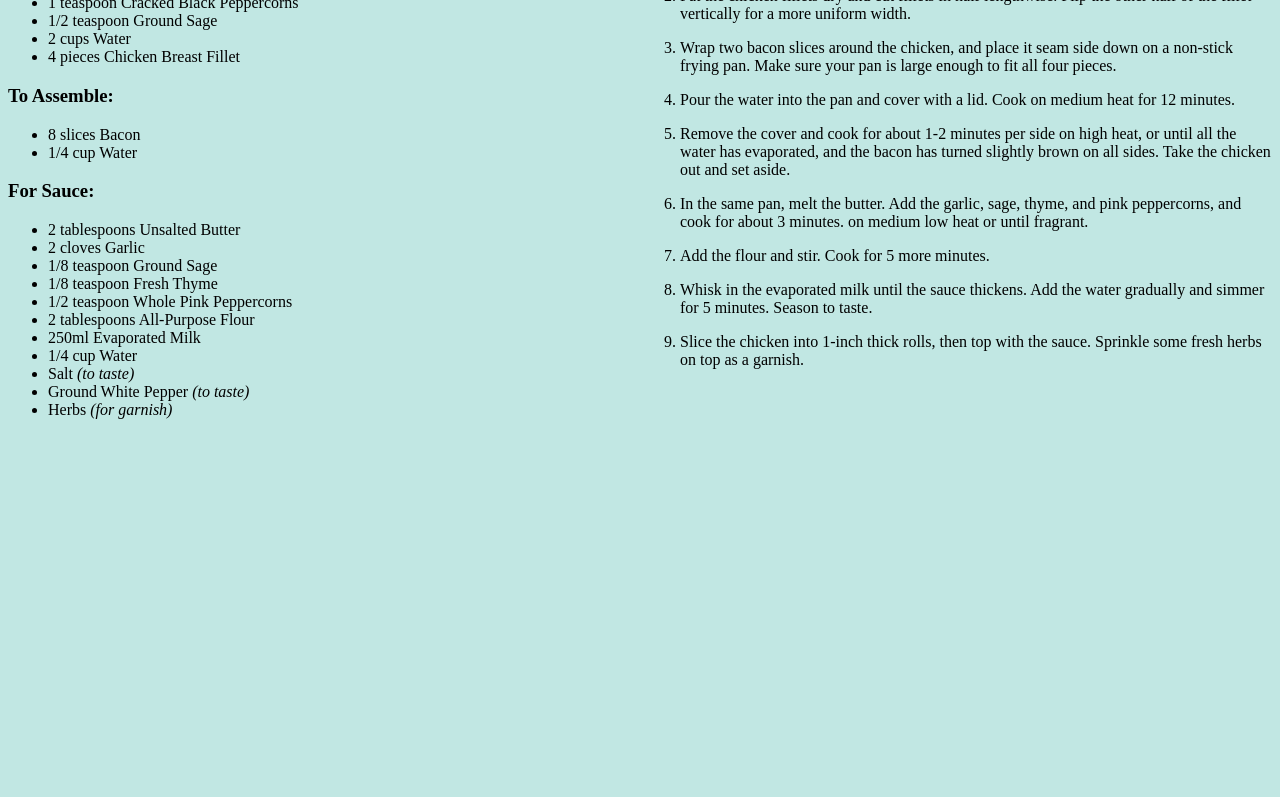
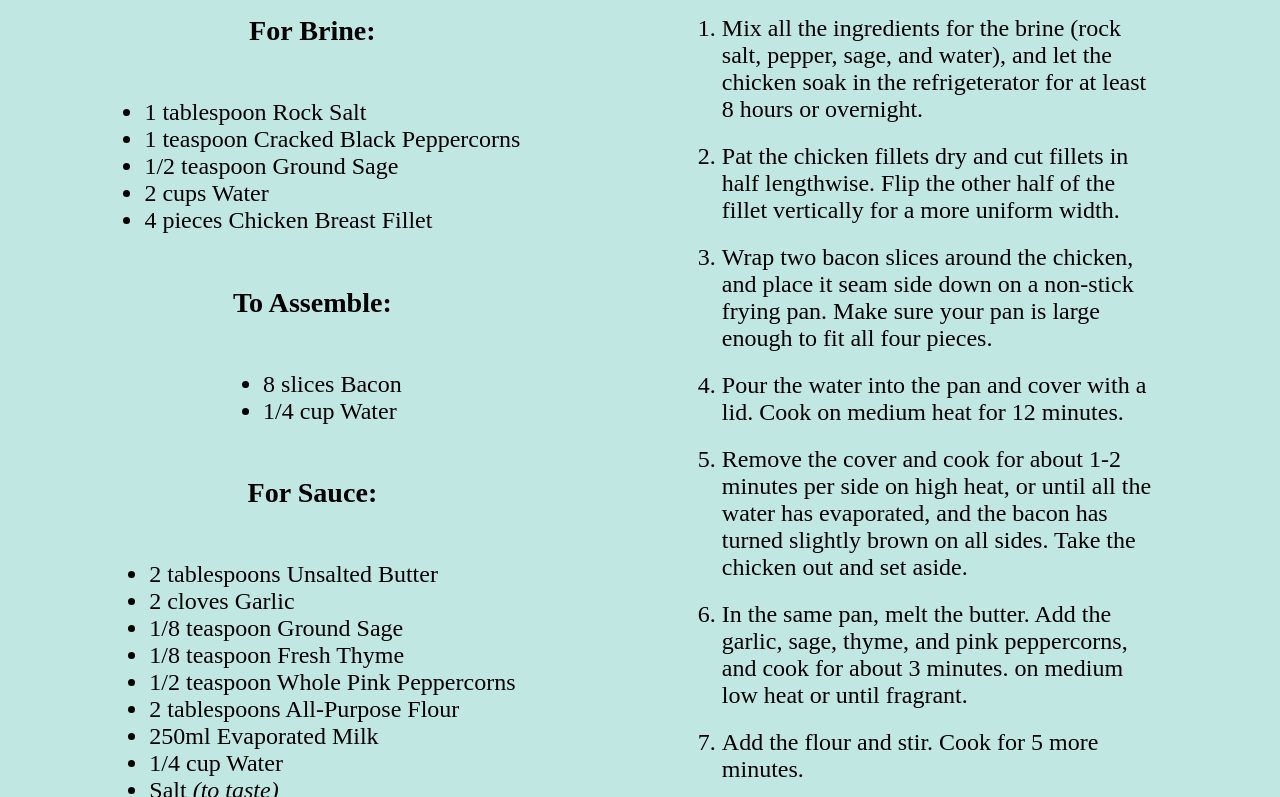
Before and after one commit to lirrnaiad/odin-recipes, a plain HTML site: page recipes/chicken-bacon-roll.html in a window 1280 px wide. Shown: the part 669-1466 px from the top of the page. Before the commit the page ends 1104 px from the top, so only its background shows below. Drawn offline with Linux system fonts and the light colour scheme.

Commit message:
Improve positioning of ingredients and instructions

```diff
--- a/recipes/chicken-bacon-roll.html
+++ b/recipes/chicken-bacon-roll.html
@@ -7,7 +7,9 @@
     </head>
 
     <body>
-        <a href="../index.html">Back to home</a>
+        <nav>
+            <a href="../index.html">Back to home</a>
+        </nav>
         <h1 class="title">Creamy Chicken Bacon Roll Recipe</h1>
         <p class="description">Level up your chicken relleno and serve this super tasty variant.</p>
         <img src="../images/chicken-and-bacon-roll.jpg" alt="Chicken Bacon roll served on a plate">
@@ -48,41 +50,15 @@
         <section class="instructions">
             <h2>Instructions:</h2>
             <ol>
-                <li>
-                    <p>Mix all the ingredients for the brine (rock salt, pepper, sage, and water), and let the chicken soak in the refrigeterator for at least 8 hours or overnight.</p>
-                </li>
-
-                <li>
-                    <p>Pat the chicken fillets dry and cut fillets in half lengthwise. Flip the other half of the fillet vertically for a more uniform width.</p>
-                </li>
-
-                <li>
-                    <p>Wrap two bacon slices around the chicken, and place it seam side down on a non-stick frying pan. Make sure your pan is large enough to fit all four pieces.</p>
-                </li>
-
-                <li>
-                    <p>Pour the water into the pan and cover with a lid. Cook on medium heat for 12 minutes.</p>
-                </li>
-
-                <li>
-                    <p>Remove the cover and cook for about 1-2 minutes per side on high heat, or until all the water has evaporated, and the bacon has turned slightly brown on all sides. Take the chicken out and set aside.</p>
-                </li>
-
-                <li>
-                    <p>In the same pan, melt the butter. Add the garlic, sage, thyme, and pink peppercorns, and cook for about 3 minutes. on medium low heat or until fragrant.</p>
-                </li>
-
-                <li>
-                    <p>Add the flour and stir. Cook for 5 more minutes.</p>
-                </li>
-
-                <li>
-                    <p>Whisk in the evaporated milk until the sauce thickens. Add the water gradually and simmer for 5 minutes. Season to taste.</p>
-                </li>
-
-                <li>
-                    <p>Slice the chicken into 1-inch thick rolls, then top with the sauce. Sprinkle some fresh herbs on top as a garnish.</p>
-                </li>
+                <li>Mix all the ingredients for the brine (rock salt, pepper, sage, and water), and let the chicken soak in the refrigeterator for at least 8 hours or overnight.</li>
+                <li>Pat the chicken fillets dry and cut fillets in half lengthwise. Flip the other half of the fillet vertically for a more uniform width.</li>
+                <li>Wrap two bacon slices around the chicken, and place it seam side down on a non-stick frying pan. Make sure your pan is large enough to fit all four pieces.</li>
+                <li>Pour the water into the pan and cover with a lid. Cook on medium heat for 12 minutes.</li>
+                <li>Remove the cover and cook for about 1-2 minutes per side on high heat, or until all the water has evaporated, and the bacon has turned slightly brown on all sides. Take the chicken out and set aside.</li>
+                <li>In the same pan, melt the butter. Add the garlic, sage, thyme, and pink peppercorns, and cook for about 3 minutes. on medium low heat or until fragrant.</li>
+                <li>Add the flour and stir. Cook for 5 more minutes.</li>
+                <li>Whisk in the evaporated milk until the sauce thickens. Add the water gradually and simmer for 5 minutes. Season to taste.</li>
+                <li>Slice the chicken into 1-inch thick rolls, then top with the sauce. Sprinkle some fresh herbs on top as a garnish.</li>
             </ol>
         </section>
     </body>
--- a/styles/styles.css
+++ b/styles/styles.css
@@ -9,6 +9,10 @@
 .home-recipes {
     display: inline-block;
     text-align: left;
+}
+
+nav {
+    text-align: center;
 }
 
 .title,
@@ -32,18 +36,36 @@ img {
     margin-left: auto;
     margin-right: auto;
     width: 50%;
-
     padding-bottom: 1.5%;
 }
 
 .ingredients,
 .instructions {
+    box-sizing: border-box;
     display: inline;
     float: left;
-    width: 50%;
+    margin: 20px;
+    padding: 25px;
+    border: 10px;
+    width: 45%;
+    font-size: 24px;
 }
 
 .ingredients h2,
 .instructions h2 {
     text-align: center;
 }
+
+.ingredients {
+    text-align: center;
+}
+
+.ingredients ul {
+    display: inline-block;
+    text-align: left;
+}
+
+.instructions li {
+    margin: 20px;
+
+}
```
Also changed, not shown: recipes/adobong-baboy.html (+7 -16 lines), recipes/beef-nilaga.html (+8 -20 lines).
